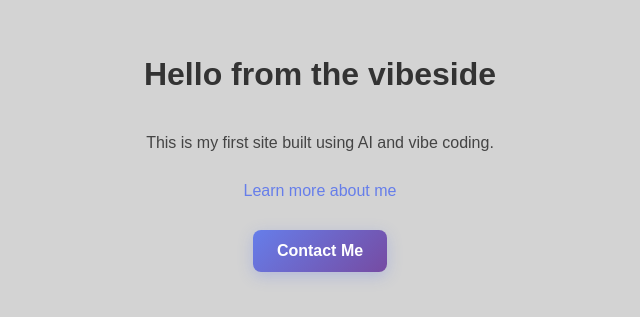
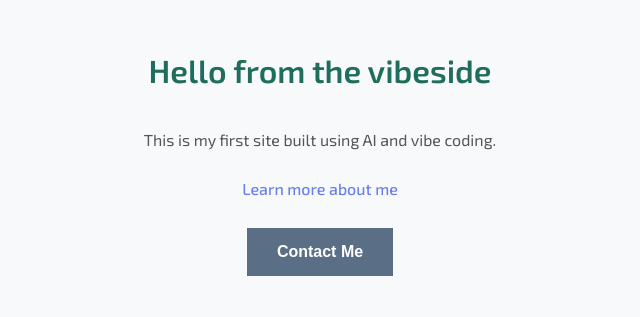
Before and after one commit to vkk-web-dev/my-first-vibe-site, a plain HTML site: page index.html in a window 1280 px wide. Shown: the part 247-564 px from the top of the page, without its empty margins (320-960 px from the left). Drawn offline with Linux system fonts and the light colour scheme.

Commit message:
Add external CSS file with Exo 2 font, custom button styling, and green-teal color scheme

```diff
--- a/index.html
+++ b/index.html
@@ -4,57 +4,7 @@
     <meta charset="UTF-8">
     <meta name="viewport" content="width=device-width, initial-scale=1.0">
     <title>Vibeside</title>
-    <style>
-        body {
-            font-family: Arial, sans-serif;
-            display: flex;
-            flex-direction: column;
-            justify-content: center;
-            align-items: center;
-            min-height: 100vh;
-            margin: 0;
-            background-color: #d3d3d3;
-        }
-        h1 {
-            color: #333;
-            text-align: center;
-        }
-        p {
-            text-align: center;
-            margin: 20px 0;
-            color: #444;
-        }
-        button {
-            background: linear-gradient(135deg, #667eea 0%, #764ba2 100%);
-            color: white;
-            border: none;
-            padding: 12px 24px;
-            border-radius: 8px;
-            font-size: 16px;
-            font-weight: 600;
-            cursor: pointer;
-            transition: all 0.3s ease;
-            box-shadow: 0 4px 15px rgba(102, 126, 234, 0.3);
-            margin-top: 20px;
-        }
-        button:hover {
-            transform: translateY(-2px);
-            box-shadow: 0 6px 20px rgba(102, 126, 234, 0.4);
-        }
-        button:active {
-            transform: translateY(0);
-        }
-        a {
-            color: #667eea;
-            text-decoration: none;
-            font-weight: 500;
-            margin: 10px 0;
-            transition: color 0.3s ease;
-        }
-        a:hover {
-            color: #764ba2;
-        }
-    </style>
+    <link rel="stylesheet" href="styles.css">
 </head>
 <body>
     <h1>Hello from the vibeside</h1>
--- /dev/null
+++ b/styles.css
@@ -0,0 +1,60 @@
+/* Import Exo 2 font from Google Fonts */
+@import url('https://fonts.googleapis.com/css2?family=Exo+2:wght@300;400;500;600;700&display=swap');
+
+body {
+    font-family: 'Exo 2', Arial, sans-serif;
+    display: flex;
+    flex-direction: column;
+    justify-content: center;
+    align-items: center;
+    min-height: 100vh;
+    margin: 0;
+    background-color: #f8f9fa;
+    color: #333;
+}
+
+h1, h2, h3, h4, h5, h6 {
+    color: #1f6d5c;
+    text-align: center;
+    font-weight: 600;
+}
+
+p {
+    text-align: center;
+    margin: 20px 0;
+    color: #555;
+    font-weight: 400;
+}
+
+a {
+    color: #667eea;
+    text-decoration: none;
+    font-weight: 500;
+    margin: 10px 0;
+    transition: color 0.3s ease;
+}
+
+a:hover {
+    color: #764ba2;
+}
+
+button {
+    background-color: #5a6f86;
+    color: white;
+    border: none;
+    padding: 15px 30px;
+    border-radius: 0;
+    font-size: 16px;
+    font-weight: 600;
+    cursor: pointer;
+    transition: background-color 0.3s ease;
+    margin-top: 20px;
+}
+
+button:hover {
+    background-color: #1f6d5c;
+}
+
+button:active {
+    background-color: #5a6f86;
+}
```
Also changed, not shown: about.html (+1 -41 lines).
